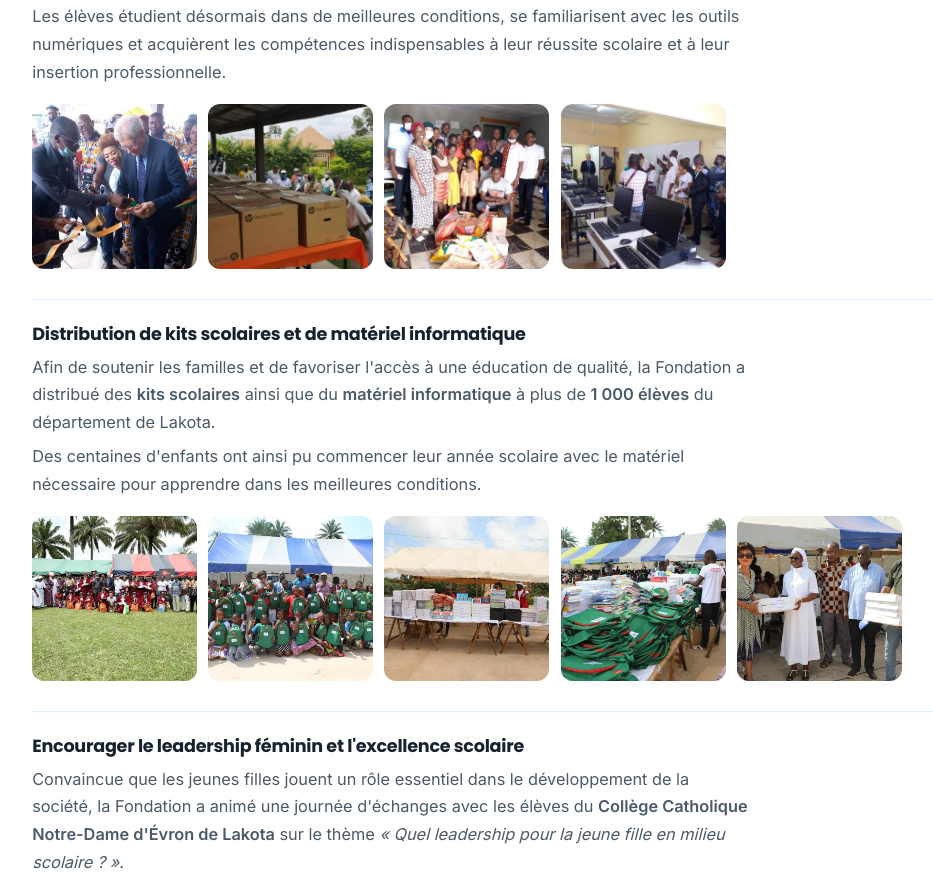
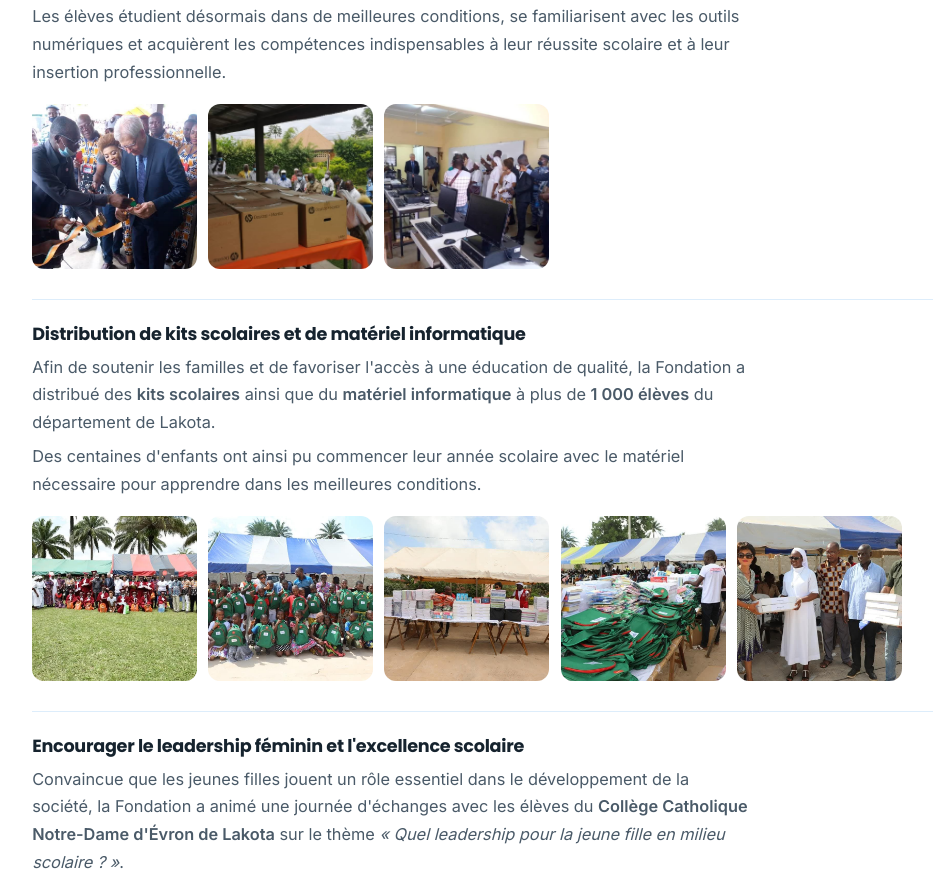
Before and after one commit to ciscobrain/fondationgivinlove, a plain HTML site: page nos-actions.html in a window 1280 px wide. Shown: the part 2749-3629 px from the top of the page, without its empty margins (85-1018 px from the left). Drawn offline with Linux system fonts and the light colour scheme.

Commit message:
Add files via upload

```diff
--- a/nos-actions.html
+++ b/nos-actions.html
@@ -215,10 +215,6 @@
             </button>
             <button type="button" class="ph">
               <img src="assets/img/edu-info-2.jpg" alt="Salle informatique de 50 postes réhabilitée et entièrement équipée, avec l'Amicale des Anciens Élèves du Collège d'Évron de Lakota" loading="lazy">
-              <span class="real-cap-src">Salle informatique de 50 postes réhabilitée et entièrement équipée, avec l'Amicale des Anciens Élèves du Collège d'Évron de Lakota (2ACE).</span>
-            </button>
-            <button type="button" class="ph">
-              <img src="assets/img/edu-info-3.jpg" alt="Salle informatique de 50 postes réhabilitée et entièrement équipée, avec l'Amicale des Anciens Élèves du Collège d'Évron de Lakota" loading="lazy">
               <span class="real-cap-src">Salle informatique de 50 postes réhabilitée et entièrement équipée, avec l'Amicale des Anciens Élèves du Collège d'Évron de Lakota (2ACE).</span>
             </button>
             <button type="button" class="ph">
```
